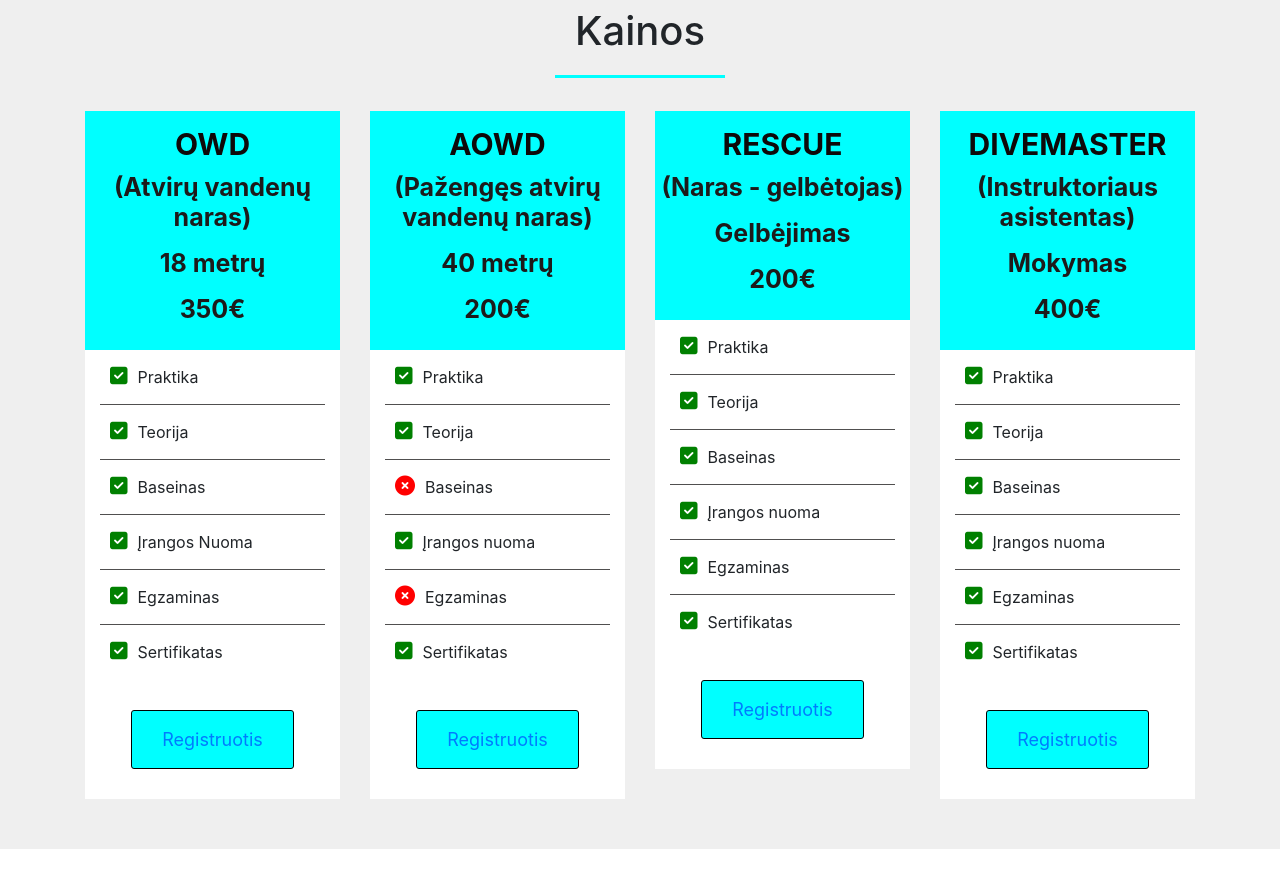
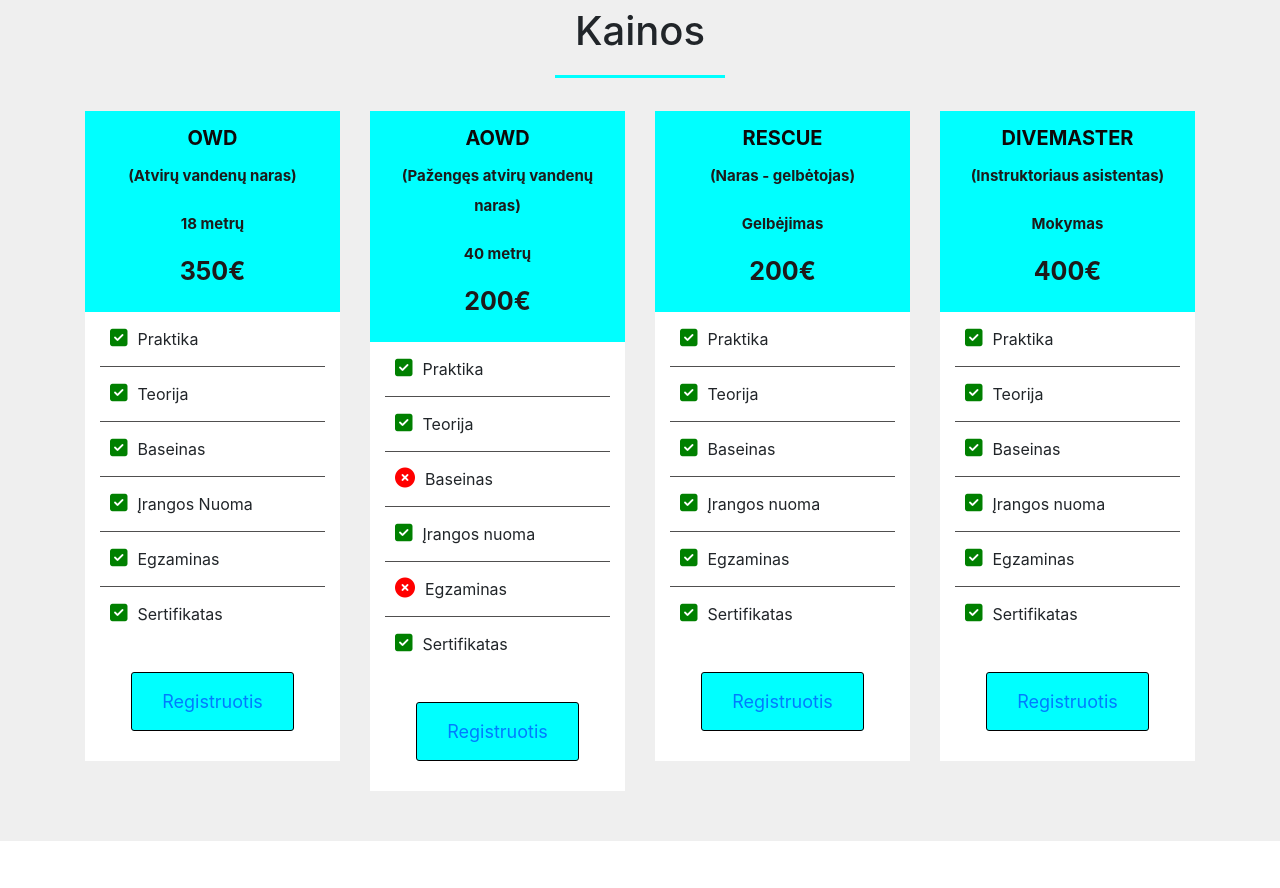
Before and after one commit to paskaru25/Akv, a plain HTML site: page index.html in a window 1280 px wide. Shown: the part 3420-4308 px from the top of the page. Drawn offline with nearby package versions, Linux system fonts and the light colour scheme.

Commit message:
Update style.css

```diff
--- a/style.css
+++ b/style.css
@@ -263,11 +263,12 @@ h1::after{
 
 .price-head h2{
     color: rgb(14, 9, 9);
-    font-size: 30px;
+    font-size: 20px;
     font-weight: bold;
     margin-bottom: 5px;
     padding: 5px;
     text-transform: uppercase;
+    overflow: hidden;
 }
 
 .price-head p{
@@ -275,6 +276,11 @@ h1::after{
     color: rgb(29, 26, 26);
     font-weight: bold;
     line-height: 30px;
+}
+
+.price-head .small{
+    font-size: 15px;
+    padding: 1px 4px;
 }
 
 .price-content{
@@ -312,6 +318,7 @@ ul li:last-child{
     padding: 15px 15px 30px;
     text-align: center;
     width: 100%;
+    word-break: break-all;
 
 }
 
```
